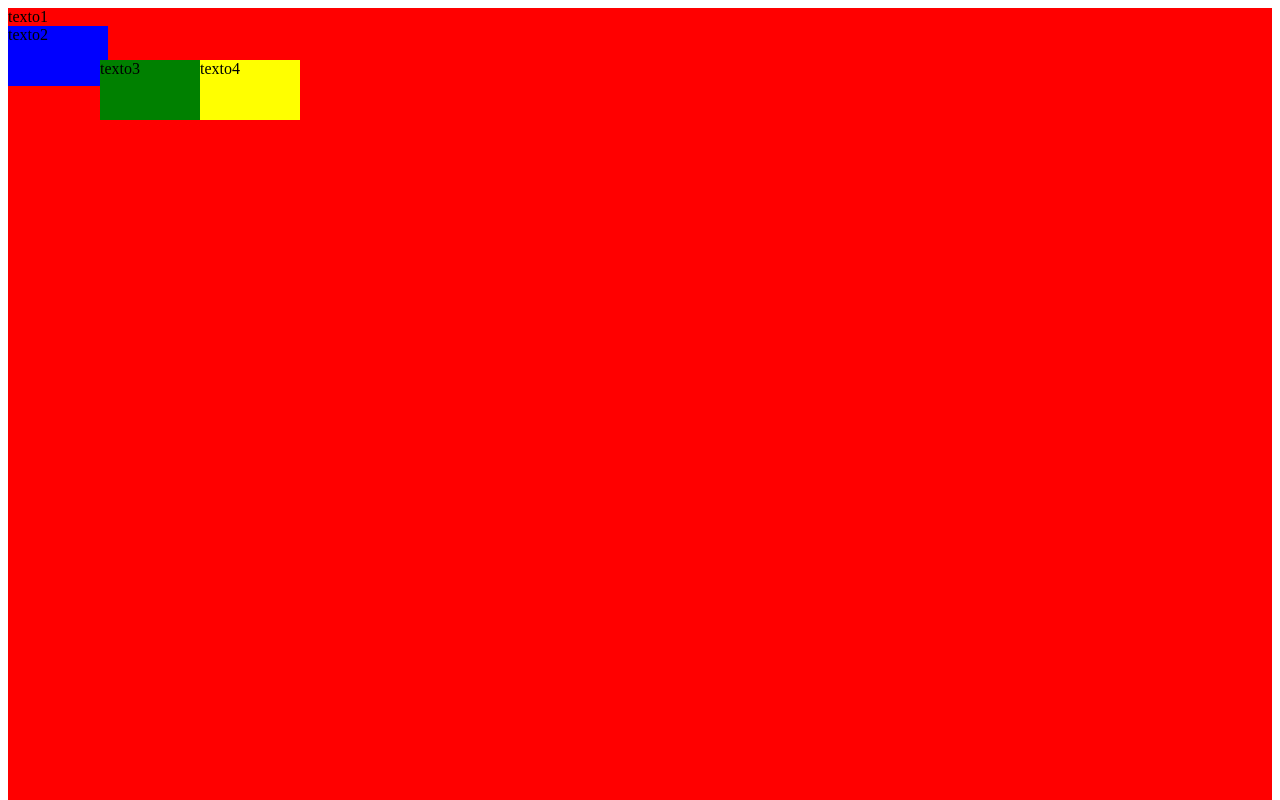
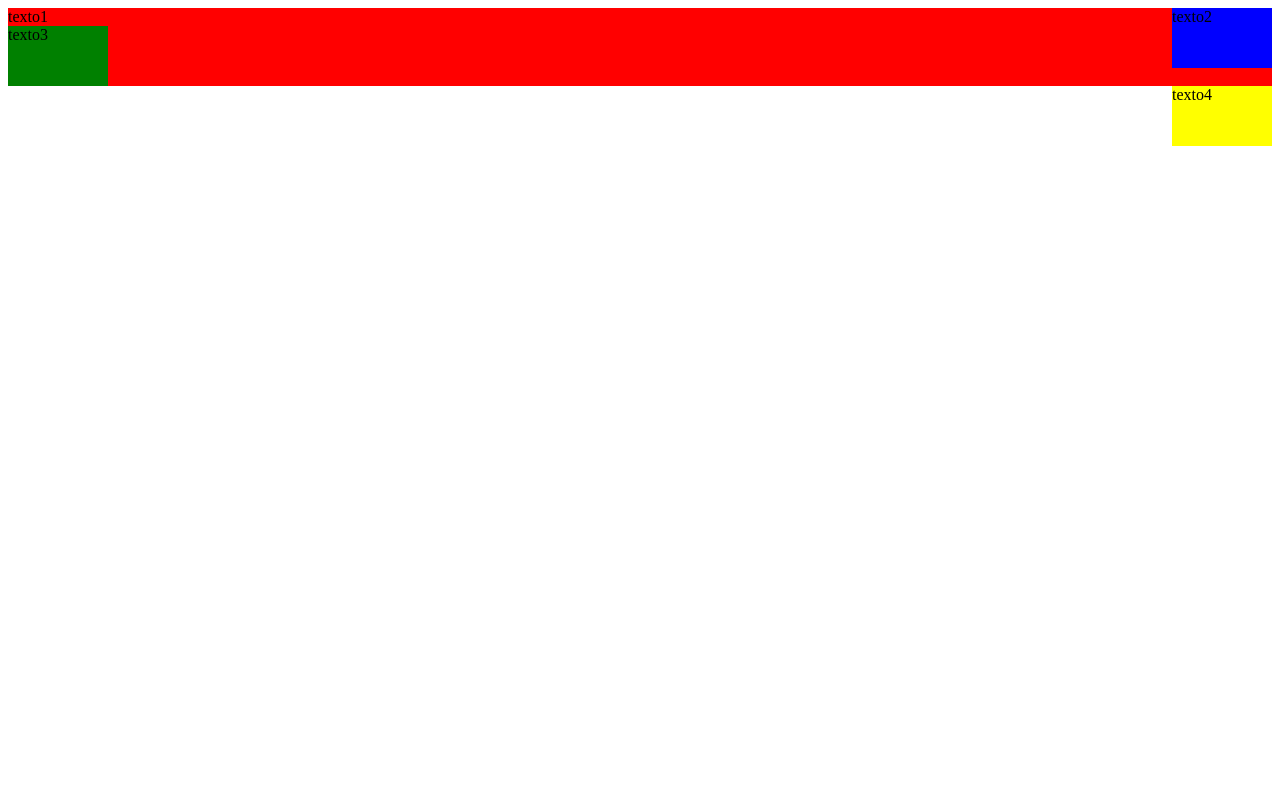
Before and after one commit to BeafLee/dise-oWebGo, a plain HTML site: page Sesion14/posicionamiento.html in a window 1280 px wide. Shown: the top 800 px of the page. Drawn offline with Linux system fonts and the light colour scheme.

Commit message:
respaldo2 12-05-22

```diff
--- /dev/null
+++ b/Sesion14/css/float1.css
@@ -0,0 +1,27 @@
+.tamaño {
+    height: 60px;
+    width: 100px;
+}
+
+#caja1{
+    background-color: red;
+}
+
+#caja2{
+    background-color: blue;
+    float: left;
+}
+
+#caja3{
+    background-color: green;
+    top: 60px;
+    left: 100px;
+    float: left;
+}
+
+#caja4{
+    background-color: yellow;
+    top: 60px;
+    left: 200px;
+    float: left;
+}
--- /dev/null
+++ b/Sesion14/css/float2.css
@@ -0,0 +1,27 @@
+.tamaño {
+    height: 60px;
+    width: 100px;
+}
+
+#caja1{
+    background-color: red;
+}
+
+#caja2{
+    background-color: blue;
+    float: right;
+}
+
+#caja3{
+    background-color: green;
+    top: 60px;
+    left: 100px;
+
+}
+
+#caja4{
+    background-color: yellow;
+    top: 60px;
+    left: 200px;
+    float: right;
+}
--- a/Sesion14/posicionamiento.html
+++ b/Sesion14/posicionamiento.html
@@ -4,7 +4,7 @@
     <meta charset="UTF-8">
     <meta http-equiv="X-UA-Compatible" content="IE=edge">
     <meta name="viewport" content="width=device-width, initial-scale=1.0">
-    <link rel="stylesheet" href="css/posicionamiento_fixed.css">
+    <link rel="stylesheet" href="css/float2.css">
     <title>posicionamiento</title>
 </head>
 <body>
--- /dev/null
+++ b/Trabajos/css/noticias.css
@@ -0,0 +1,56 @@
+#cabecera{
+    background-color: red;
+    color: white;
+    text-align: center;
+}
+
+#marca {
+    font-size: 50px;
+    margin-top: 0%;
+    margin-bottom: 1%;
+}
+
+#menu {
+    background-color: grey;
+    text-align: left;
+
+}
+
+div a {
+    text-decoration: none;
+    margin-left: 3%;
+    color: white;
+    font-family:Georgia;
+}
+
+#sociedad {
+    color: red;
+    font-size: 90%;
+    margin-bottom: 0px;
+}
+
+#caja1 h1 {
+    margin-top: 0%;
+}
+
+#caja1{
+    background-color: white;
+}
+
+#caja2{
+    height: 300px;
+    float: right;
+}
+
+#caja3{
+
+    margin-bottom: 0px;
+}
+
+#caja4{
+    background-color: red;
+    color: white;
+    width: 200px;
+    float: right;
+    margin: 0px;
+}
```
Also changed, not shown: Trabajos/noticias.html (added, +39 -0 lines), Trabajos/img/noticia.jpg (added).
